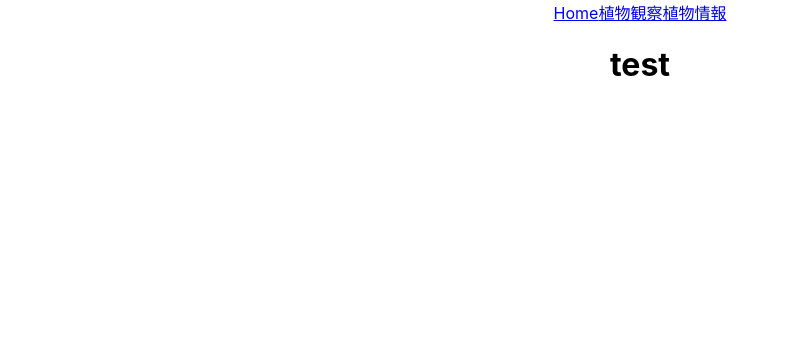
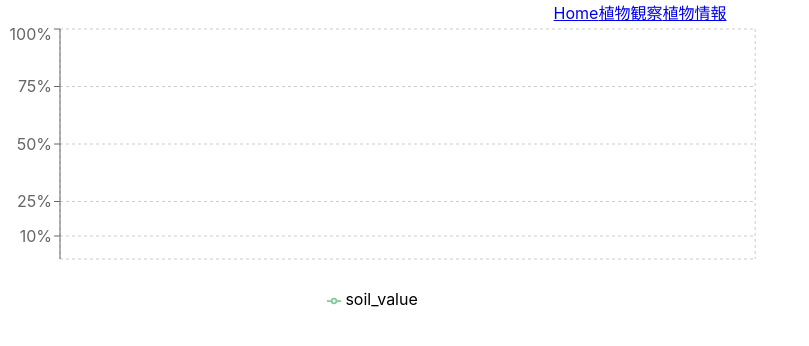
Before and after one commit to Kume-skt/Plant-management-system, a React (Create React App) app in the folder plantsystem/: page /Plant_graph in a window 1280 px wide. Shown: the top 346 px of the page, without its empty margins (0-809 px from the left). Built offline with nearby package versions, Linux system fonts and the light colour scheme.

Commit message:
create Graph
graphのテンプレート作成

```diff
--- a/plantsystem/src/component/graph.tsx
+++ b/plantsystem/src/component/graph.tsx
@@ -10,7 +10,49 @@ export default class Graph extends React.Component<any, any>{
     }
     render() {
         return (
-            <p>Graph</p>
+
+            <div className="graph">
+
+                <LineChart
+                    width={window.innerWidth*0.7}
+                    height={300}
+                    data={this.state.posts}
+                    margin={{
+                        top: 5,
+                        right: window.innerWidth*0.11,
+                        left: 0,
+                        bottom: 15
+                    }
+
+                    }
+                >
+                    <CartesianGrid strokeDasharray="3 3" />
+                    <XAxis
+                        dataKey="DATE"
+                    />
+                    <YAxis
+                        orientation="left"
+                        yAxisId="leftYAxis"
+                        domain={['dataMin', 'dataMax']}
+                        ticks={[0, 10, 25, 50, 75, 100]} // Y軸に表示する温度
+                        unit="%" // Y軸の単位
+                    />
+                    {/* <YAxis
+                        orientation="right"
+                        yAxisId="rightYAxis"
+                        domain={['dataMin', 'dataMax']}
+                        ticks={[0, 10, 20, 30, 40, 50]} // Y軸に表示する温度
+                        unit="°C" // Y軸の単位
+                    /> */}
+                    <Tooltip />
+                    <Legend />
+                    <Line
+                        type="monotone"
+                        dataKey="soil_value"
+                        stroke="#82ca9d"
+                        yAxisId='leftYAxis' />
+                </LineChart>
+            </div>
         )
     }
 }
--- a/plantsystem/src/page/plant_graph.tsx
+++ b/plantsystem/src/page/plant_graph.tsx
@@ -1,9 +1,11 @@
 import React from 'react'
+
+import Graph from '../component/graph'
 
 function Plant_graph() {
     return (
         <div>
-            <h1>test</h1>
+            <Graph/>
         </div>
     )
 }
```
